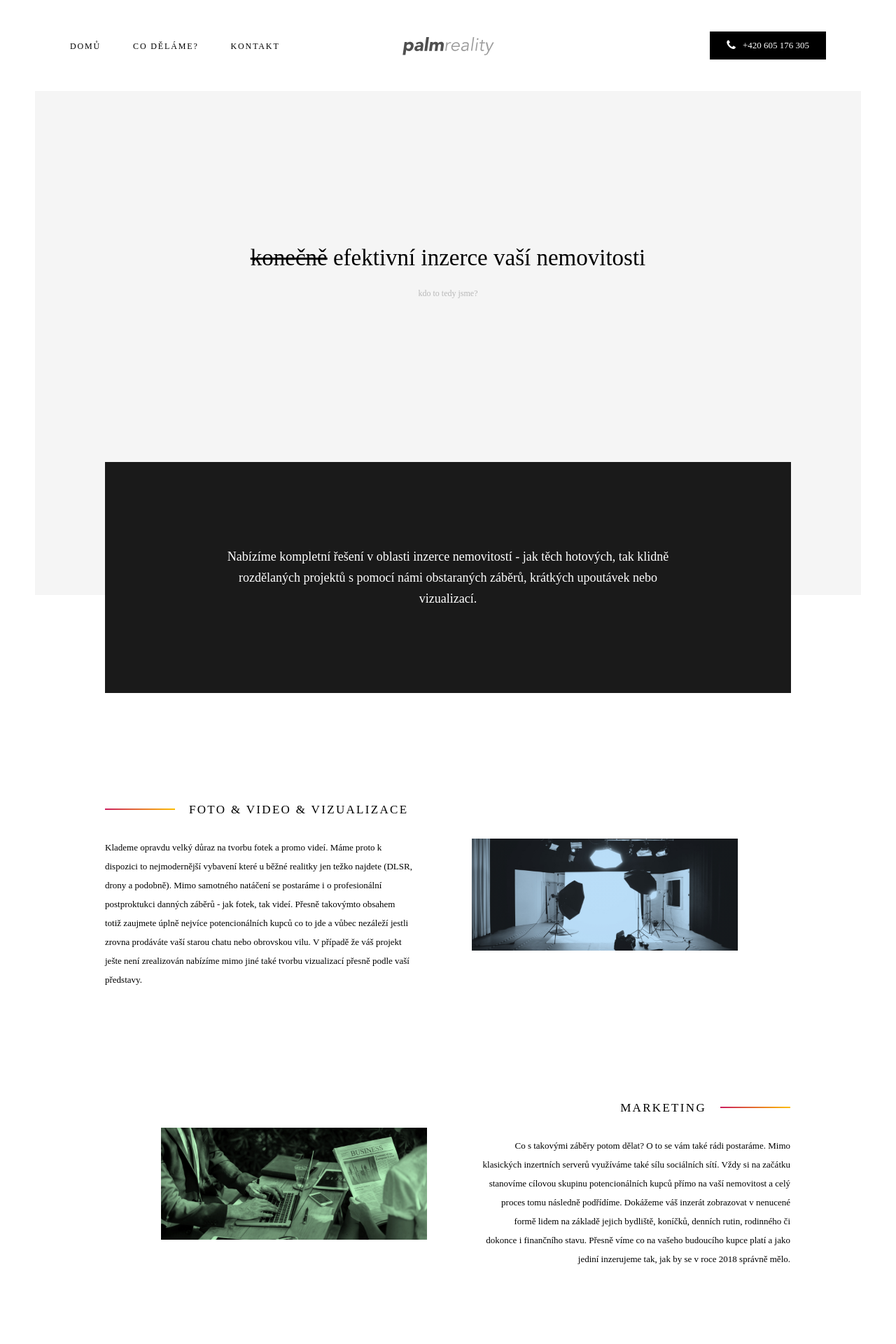
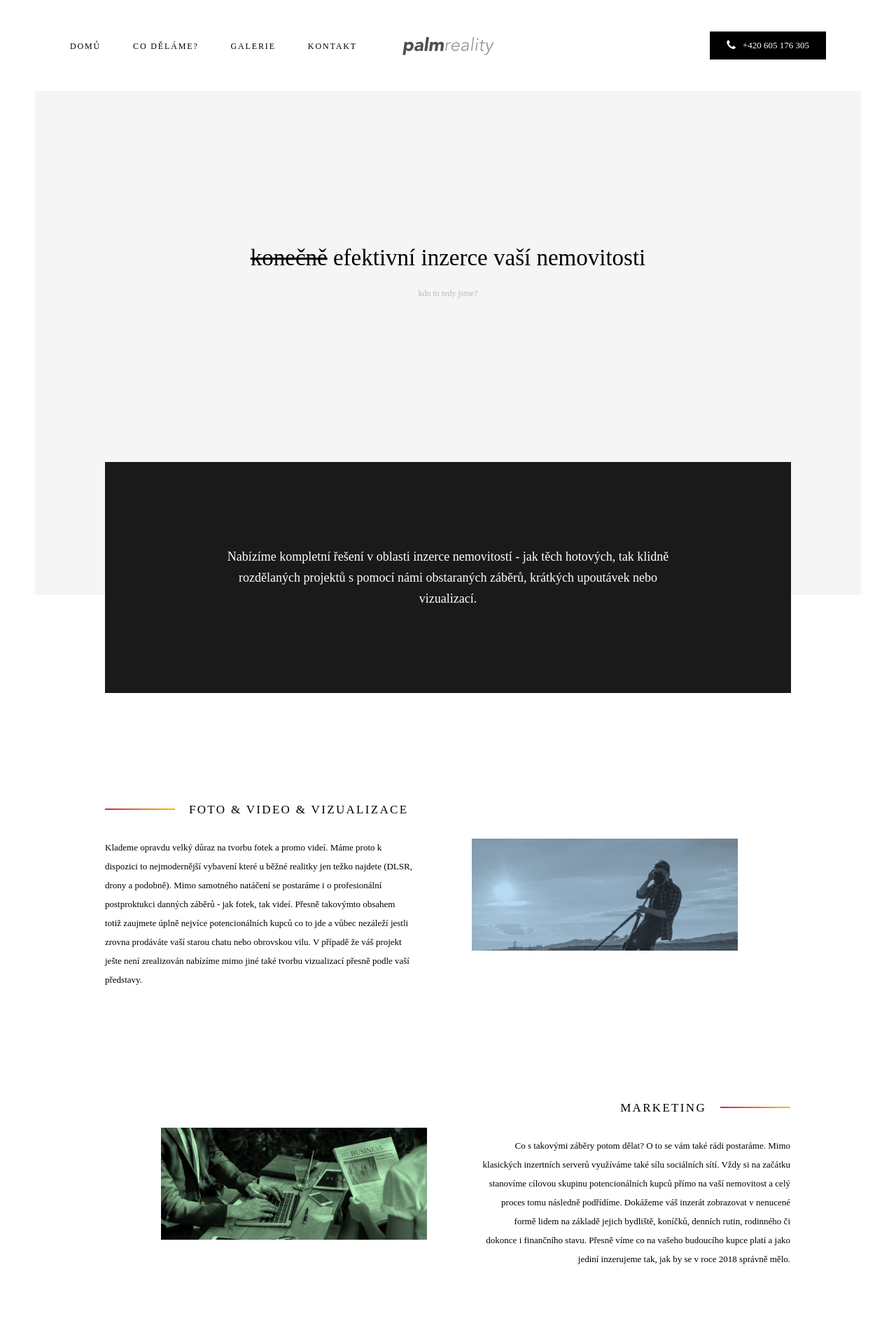
Before and after one commit to StyvekDrtic/palmreality, a Jekyll site: the page built from index.html, in a window 1280 px wide. Shown: the top 1920 px of the page at 70% size. Built offline with Jekyll 4.4.1, drawn with Linux system fonts in a browser that asks for light colours; some web fonts are replaced.

Commit message:
bugs a nova fotka

```diff
--- a/_includes/header.html
+++ b/_includes/header.html
@@ -6,6 +6,9 @@
       </li>
       <li>
         <a href="#coDelame">co děláme?</a>
+      </li>
+      <li>
+        <a href="/">galerie</a>
       </li>
       <li>
         <a href="#kontakt">kontakt</a>
--- a/_includes/menu.html
+++ b/_includes/menu.html
@@ -11,6 +11,9 @@
       <a href="#coDelame">co děláme?</a>
     </li>
     <li>
+      <a href="/">galerie</a>
+    </li>
+    <li>
       <a href="#kontakt">kontakt</a>
     </li>
   </ul>
--- a/_sass/_menu.scss
+++ b/_sass/_menu.scss
@@ -12,7 +12,7 @@
     display: inline-block;
     position: absolute;
     left: calc((100% - 176.42px)/2);
-    bottom: 30px;
+    bottom: 100px;
     top: auto;
     right: auto;
   }
--- a/_sass/_telo.scss
+++ b/_sass/_telo.scss
@@ -45,7 +45,7 @@
       height: 320px;
     }
 
-    @media screen and (max-width: 780px){
+    @media screen and (max-width: 940px){
       margin-top: 0;
     }
 
@@ -252,7 +252,7 @@
       .fotka {
         background: url("../img/foto.jpg");
         background-size: cover;
-        background-position: center;
+        background-position: top center;
         background-repeat: no-repeat;
       }
 
```
Also changed, not shown: _sass/_header.scss (+6 -6 lines), assets/img/foto.jpg, 3 other files.
